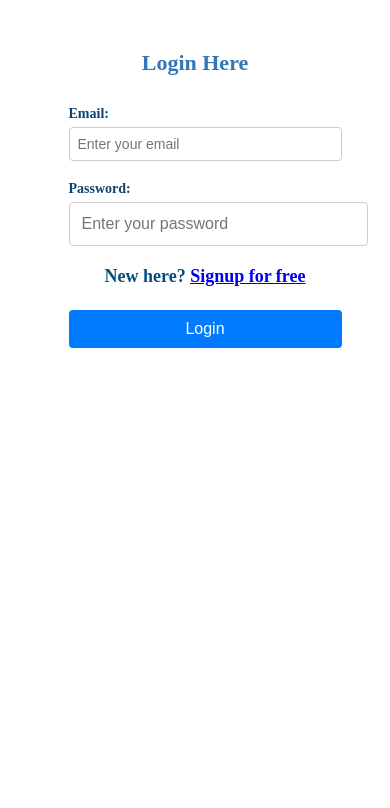
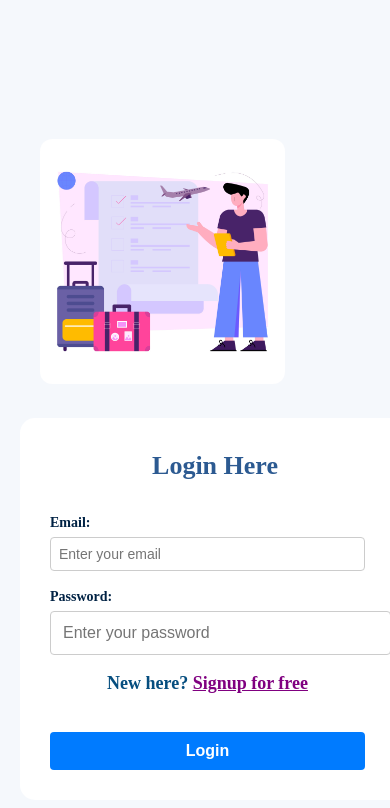
Before and after one commit to AvantiChouknis29/Unitantra-The-final, a React (Vite) app in the folder client/: page /login in a window 390 px wide. Shown: the top 808 px of the page. Built offline with nearby package versions, Linux system fonts and the light colour scheme; no server answers.

Commit message:
UI Made responsive-Home,Login,Reg

```diff
--- a/client/src/pages/AgencyLogin.jsx
+++ b/client/src/pages/AgencyLogin.jsx
@@ -69,11 +69,11 @@ import { toast } from 'react-toastify';
                 <div className="section-registration">
 
                     <div className="registration-image">
-                    <br></br>  <br></br>  <br></br>
+
                         <img src={registrationImage} alt="Registration" style={{ width: "600px" }} />
                     </div>
                     <div className="registration-form">
-                    <br></br>  <br></br>  <br></br>  <br></br>  <br></br>
+
                         <h2>Login as a Agent</h2>
                         <form onSubmit={handleSubmit}>
 
--- a/client/src/pages/Home.jsx
+++ b/client/src/pages/Home.jsx
@@ -181,7 +181,7 @@ export const Home = () => {
   <br>
   </br> <br>
   </br>
-  <a href="/login" className="action-button agency-login">Agency Login</a>
+  <a href="/agencylogin" className="action-button agency-login">Agency Login</a>
   <br>
   </br> <br>
   </br> <br>
--- a/client/src/pages/Register.css
+++ b/client/src/pages/Register.css
@@ -1,129 +1,110 @@
-/* Main Registration Section */
 .section-registration {
   display: flex;
+  align-items: center;
   justify-content: center;
-  align-items: center;
+  padding: 40px 60px;
+  gap: 60px; /* tighter spacing */
+  background-color: #f5f8fc;
+  min-height: 100vh;
   flex-wrap: wrap;
-  /* Adjust space below navbar */
 }
 
-/* Registration Image */
-.registration-image {
-  flex: 1;
-  max-width: 100%;
-  padding-left: 200px;
-}
-
-.registration-image img {
+/* Form */
+.registration-form {
   max-width: 400px;
-  height: 370px;
+  width: 100%;
+  padding: 30px;
+  border-radius: 15px;
+  background-color: #fff;
 
 }
 
-/* Registration Form */
-.registration-form {
-  flex: 2;
-  max-width: 70%;
-  padding: 20px;
+.registration-form h2 {
+  text-align: center;
+  font-size: 26px;
+  color: #2c5a91;
+  margin-bottom: 24px;
 }
 
-.registration-form h2 {
-  font-size: 28px;
-  margin-bottom: 20px;
-
-  color: #3377b6;
-}
-
-.registration-form form {
-  width: 50%;
-}
-
-/* Form Input Styling */
+/* Inputs and Labels */
 .form-group {
-  margin-bottom: 20px;
+  margin-bottom: 18px;
 }
 
 .form-group label {
+  font-weight: 600;
   display: block;
-  margin-bottom: 5px;
-  font-weight: bold;
+  margin-bottom: 6px;
+  color: #002244;
 }
 
 .form-group input {
   width: 100%;
-  padding: 10px;
+  padding: 12px;
+  font-size: 15px;
   border: 1px solid #ccc;
-  border-radius: 5px;
-  font-size: 16px;
+  border-radius: 6px;
 }
 
-/* Submit Button Styling */
+/* Button */
 button[type="submit"] {
+  margin-top: 15px;
   width: 100%;
-  padding: 10px;
+  padding: 12px;
   background-color: #007bff;
-  color: #fff;
+  color: white;
+  font-size: 16px;
+  font-weight: bold;
   border: none;
-  border-radius: 5px;
-  font-size: 16px;
+  border-radius: 6px;
   cursor: pointer;
-  transition: background-color 0.3s ease;
 }
 
 button[type="submit"]:hover {
   background-color: #0056b3;
 }
 
-/* Label and heading styling */
-label, h4 {
-  color: #0e426f;
-  font-size: 20px;
+h5 {
+  text-align: center;
+  font-size: 14px;
+  margin-top: 10px;
+  color: #333;
 }
 
-h5 {
-  font-size: 16px;
+h5 a {
+  color: purple;
+  text-decoration: underline;
 }
 
-/* Mobile Responsive (max-width: 400px) */
-@media (max-width: 475px) {
-  /* Adjust Navbar */
-  .navbar {
-    position: relative; /* If fixed navbar, set to fixed or stick top */
-    top: 0;
-    width: 100%;
-    z-index: 10;
+/* Image */
+.registration-image img {
+  max-width: 380px;
+  width: 100%;
+  height: auto;
+  border-radius: 12px;
+
+}
+
+/* Responsive adjustments */
+@media (max-width: 768px) {
+  .section-registration {
+    flex-direction: column;
+    padding: 20px;
+    gap: 30px;
   }
 
-  /* Image Adjustments */
-  .registration-image {
-    display: none !important;
-    padding-left: 0;
-    display: flex;
-    justify-content: center;
-    width: 100%; /* Image container full width */
+  .registration-image,
+  .registration-form {
+    width: 100%;
+    max-width: 100%;
+  }
+
+  .registration-form {
+    box-shadow: none;
+    padding: 20px;
   }
 
   .registration-image img {
-    width: 100px; /* Make image smaller */
-    height: auto;
-  }
-
-  /* Form adjustments */
-  .registration-form form {
-    width: 100%; /* Form full width */
-  }
-
-  .registration-form h2 {
-    font-size: 22px;
-    margin-top: 30px;
-  }
-
-  /* Optional: Adjust font sizes for mobile */
-  label, h4 {
-    font-size: 16px;
-  }
-
-  h5 {
-    font-size: 14px;
+    max-width: 70%;
   }
 }
```
